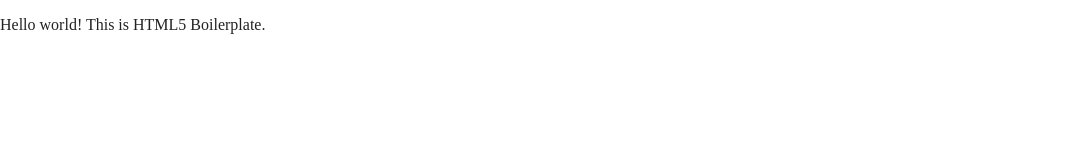
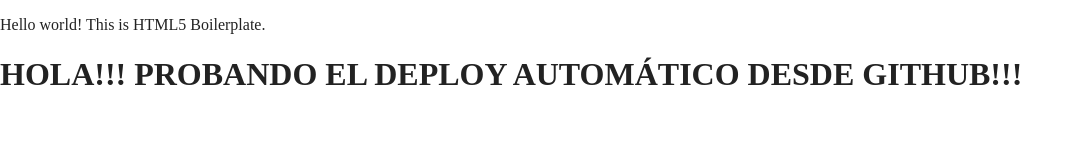
Before and after one commit to sponcea/clase-1007, a website built with Parcel: page public/index.html in a window 1280 px wide. Shown: the whole page, without its empty margins (0-1083 px from the left). Built offline with nearby package versions, Linux system fonts and the light colour scheme.

Commit message:
subiendo el archivo que el profe ha pedido modificar

```diff
--- a/public/index.html
+++ b/public/index.html
@@ -26,6 +26,7 @@
 
   <!-- Add your site or application content here -->
   <p>Hello world! This is HTML5 Boilerplate.</p>
+  <h1>HOLA!!! PROBANDO EL DEPLOY AUTOMÁTICO DESDE GITHUB!!!</h1>
   <script src="js/vendor/modernizr-3.11.2.min.js"></script>
   <script src="js/plugins.js"></script>
   <script src="js/main.js"></script>
```
